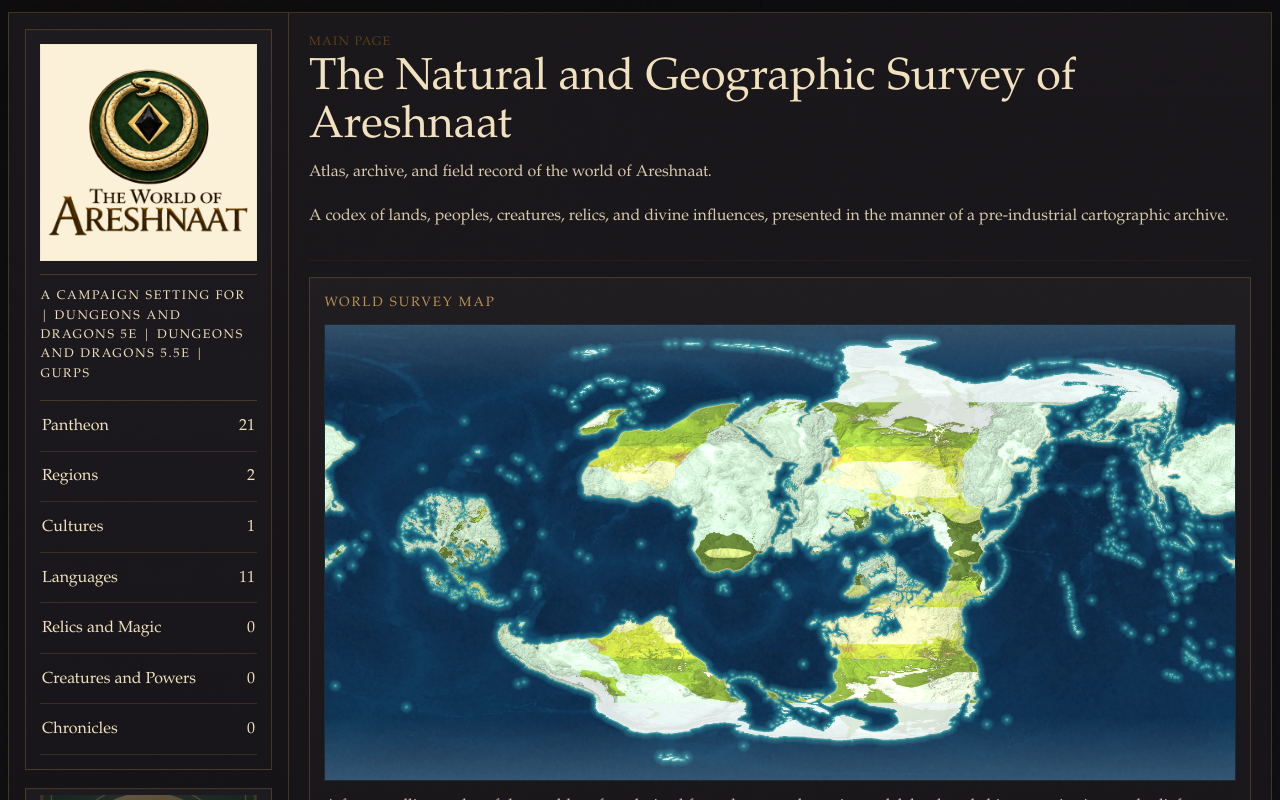
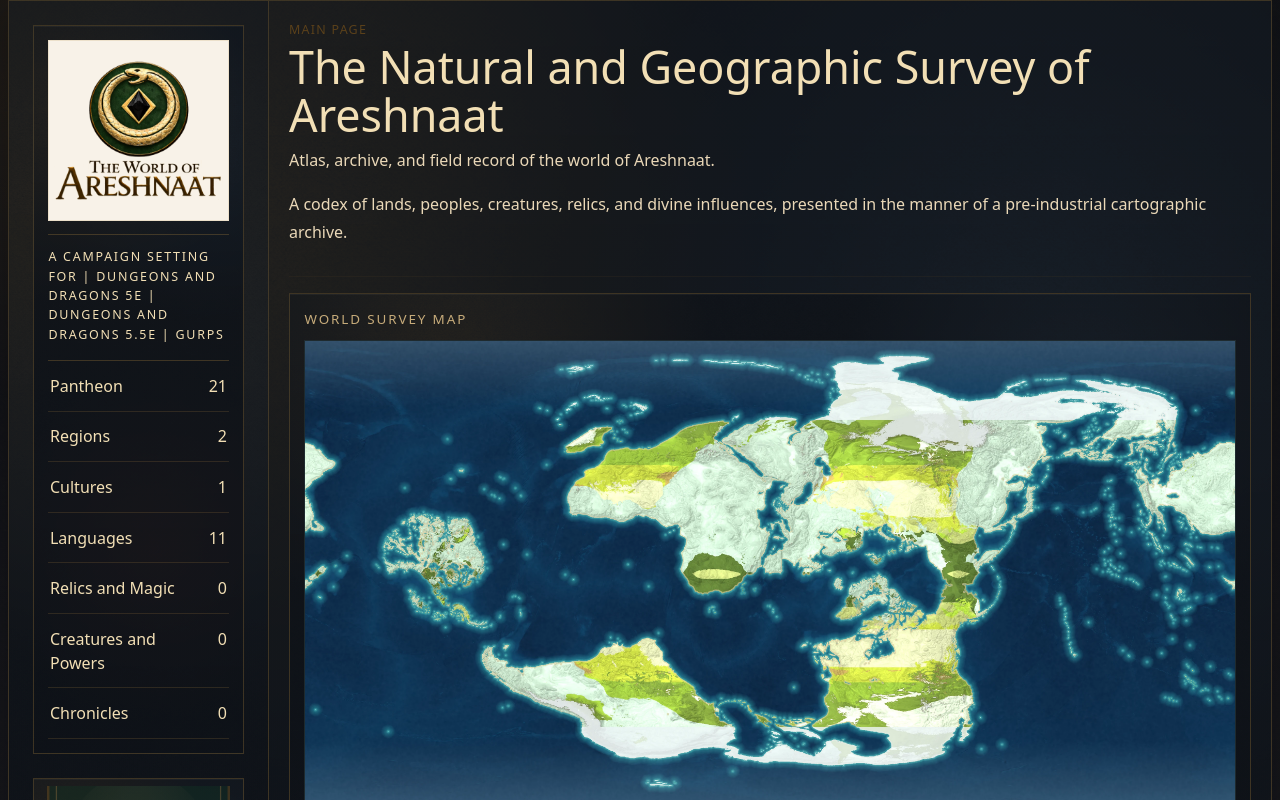
Before and after one commit to JJHerrmann/areshatlas, a Next.js app: page / in a window 1280 px wide. Shown: the top 800 px of the page. Built offline with nearby package versions, Linux system fonts and the light colour scheme.

Commit message:
style: wire theme tokens into codex shell

```diff
--- a/app/globals.css
+++ b/app/globals.css
@@ -1037,16 +1037,23 @@ body {
    Active theme below is the new dark codex pass. */
 
 :root {
-  --codex-bg: #121114;
-  --codex-panel: rgba(24, 22, 26, 0.94);
-  --codex-panel-soft: rgba(32, 28, 31, 0.88);
-  --codex-line: rgba(181, 143, 73, 0.28);
-  --codex-line-strong: rgba(205, 164, 90, 0.5);
-  --codex-gold: #d9bb7b;
-  --codex-gold-soft: #b89257;
-  --codex-ink-soft: #d7c9ae;
-  --codex-ink: #f1e1bf;
-  --codex-texture: url("/textures/black-paper.png");
+  --codex-bg: var(--token-color-semantic-bg-page);
+  --codex-panel: color-mix(in srgb, var(--token-color-semantic-bg-surface) 88%, black 12%);
+  --codex-panel-soft: color-mix(in srgb, var(--token-color-semantic-bg-surfaceRaised) 84%, black 16%);
+  --codex-line: var(--token-color-semantic-border-default);
+  --codex-line-strong: var(--token-color-semantic-border-strong);
+  --codex-gold: var(--token-color-primitive-gold-300);
+  --codex-gold-soft: var(--token-color-semantic-text-muted);
+  --codex-ink-soft: var(--token-color-semantic-text-primary);
+  --codex-ink: var(--token-color-semantic-text-strong);
+  --codex-texture: var(--theme-texture-image);
+  --codex-page-gradient: var(--theme-page-gradient);
+  --codex-cloud-gradient: var(--theme-cloud-gradient);
+  --codex-panel-gradient: var(--theme-panel-gradient);
+  --codex-panel-overlay: var(--theme-panel-overlay);
+  --codex-tab-active-gradient: var(--theme-tab-active-gradient);
+  --codex-divider-gradient: var(--theme-divider-gradient);
+  --codex-focus-ring: var(--token-color-semantic-focus-ring);
 }
 
 html {
@@ -1055,67 +1062,69 @@ html {
 
 body {
   background:
-    linear-gradient(rgba(9, 8, 10, 0.78), rgba(18, 17, 21, 0.84)),
+    linear-gradient(rgba(9, 8, 10, 0.72), rgba(18, 17, 21, 0.82)),
     var(--codex-texture),
-    radial-gradient(circle at 15% 0%, rgba(189, 140, 66, 0.09), transparent 34%),
-    radial-gradient(circle at 80% 12%, rgba(71, 87, 126, 0.12), transparent 28%),
-    linear-gradient(180deg, #0c0b0e 0%, #151316 58%, #111115 100%);
+    var(--codex-cloud-gradient),
+    var(--codex-page-gradient);
   color: var(--codex-ink-soft);
-  background-repeat: repeat, repeat, no-repeat, no-repeat, no-repeat;
-  background-size: auto, 420px 420px, auto, auto, auto;
-  background-attachment: fixed, fixed, fixed, fixed, fixed;
+  font-family: var(--token-font-family-body);
+  background-repeat: repeat, repeat, no-repeat, no-repeat;
+  background-size: auto, 420px 420px, cover, cover;
+  background-attachment: fixed, fixed, fixed, fixed;
 }
 
 .wiki-page-shell {
-  padding: 0.75rem 0 1.5rem;
+  padding: var(--token-layout-padding-page-mobile-y) 0 var(--token-layout-padding-page-desktop-y);
 }
 
 .wiki-page-frame {
-  width: min(1500px, calc(100% - 1rem));
+  width: min(var(--token-layout-max-width-page), calc(100% - 1rem));
   border: 1px solid var(--codex-line);
   background:
-    linear-gradient(rgba(24, 21, 25, 0.86), rgba(17, 16, 20, 0.9)),
+    var(--codex-panel-overlay),
     var(--codex-texture),
-    radial-gradient(circle at 30% 18%, rgba(255, 255, 255, 0.03), transparent 24%),
-    linear-gradient(180deg, rgba(29, 26, 30, 0.98), rgba(18, 17, 21, 0.98));
+    var(--codex-cloud-gradient),
+    var(--codex-panel-gradient);
   background-repeat: repeat, repeat, no-repeat, no-repeat;
-  background-size: auto, 320px 320px, auto, auto;
-  box-shadow: 0 18px 56px rgba(0, 0, 0, 0.48);
+  background-size: auto, 320px 320px, cover, cover;
+  box-shadow: var(--token-shadow-overlay);
 }
 
 .wiki-shell-layout {
-  grid-template-columns: 280px minmax(0, 1fr);
+  grid-template-columns: var(--token-layout-rails-sidebarDesktop) minmax(0, 1fr);
 }
 
 .wiki-sidebar {
-  padding: 1rem 1rem 1.2rem;
+  padding: var(--token-components-sidebarRail-padding);
   border-right: 1px solid var(--codex-line);
   background:
-    linear-gradient(rgba(24, 21, 24, 0.9), rgba(17, 15, 19, 0.92)),
+    var(--codex-panel-overlay),
     var(--codex-texture),
-    linear-gradient(180deg, rgba(26, 24, 27, 0.98), rgba(18, 16, 20, 0.98));
+    var(--codex-cloud-gradient),
+    var(--codex-panel-gradient);
   background-repeat: repeat, repeat, no-repeat;
-  background-size: auto, 260px 260px, auto;
+  background-size: auto, 260px 260px, cover, cover;
 }
 
 .wiki-sidebar-stack {
-  gap: 1.1rem;
+  gap: var(--token-components-sidebarRail-gap);
 }
 
 .wiki-box {
   border: 1px solid var(--codex-line);
   background:
-    linear-gradient(rgba(30, 27, 31, 0.8), rgba(23, 20, 24, 0.84)),
+    var(--codex-panel-overlay),
     var(--codex-texture),
-    linear-gradient(180deg, rgba(30, 27, 31, 0.88), rgba(23, 20, 24, 0.92));
+    var(--codex-cloud-gradient),
+    var(--codex-panel-gradient);
   background-repeat: repeat, repeat, no-repeat;
-  background-size: auto, 240px 240px, auto;
-  box-shadow: inset 0 1px 0 rgba(255, 255, 255, 0.02);
+  background-size: auto, 240px 240px, cover, cover;
+  box-shadow: inset 0 1px 0 var(--token-color-primitive-alpha-white4);
 }
 
 .wiki-logo-image {
-  border: 1px solid rgba(215, 187, 123, 0.18);
-  background: rgba(255, 245, 220, 0.98);
+  border: 1px solid var(--token-color-semantic-decorative-line);
+  background: var(--token-color-primitive-parchment-50);
 }
 
 .wiki-systemline {
@@ -1132,42 +1141,47 @@ body {
 
 .wiki-nav-link {
   padding: 0.8rem 0.1rem;
-  border-bottom-color: rgba(181, 143, 73, 0.2);
+  border-bottom-color: var(--token-color-semantic-decorative-line);
   color: var(--codex-ink);
   font-size: 1rem;
 }
 
 .wiki-nav-link:hover {
-  color: #fff0ca;
+  color: var(--token-color-semantic-text-strong);
 }
 
 .wiki-persistent-footer {
   border-top-color: var(--codex-line);
   background:
-    linear-gradient(rgba(16, 15, 18, 0.88), rgba(16, 15, 18, 0.88)),
+    var(--codex-panel-overlay),
     var(--codex-texture),
-    rgba(17, 16, 19, 0.96);
-  background-size: auto, 260px 260px, auto;
+    var(--codex-cloud-gradient),
+    var(--codex-panel-gradient);
+  background-size: auto, 260px 260px, cover, cover;
 }
 
 .wiki-persistent-footer-banner {
-  background: linear-gradient(180deg, rgba(95, 77, 44, 0.88), rgba(66, 53, 31, 0.98));
-  color: #f4dfad;
+  background: linear-gradient(
+    180deg,
+    color-mix(in srgb, var(--token-color-primitive-gold-700) 55%, var(--token-color-semantic-bg-surface)),
+    color-mix(in srgb, var(--token-color-primitive-gold-600) 35%, var(--token-color-semantic-bg-page))
+  );
+  color: var(--token-color-semantic-text-strong);
 }
 
 .wiki-persistent-footer-link {
   border-color: var(--codex-line);
-  background: rgba(34, 29, 33, 0.94);
+  background: color-mix(in srgb, var(--token-color-semantic-bg-surfaceRaised) 86%, black 14%);
   color: var(--codex-ink);
 }
 
 .wiki-persistent-footer-link:hover {
-  background: rgba(49, 40, 37, 0.98);
+  background: color-mix(in srgb, var(--token-color-semantic-bg-surfaceRaised) 72%, var(--token-color-primitive-gold-700) 28%);
   border-color: var(--codex-line-strong);
 }
 
 .wiki-persistent-footer-count {
-  color: rgba(217, 187, 123, 0.76);
+  color: color-mix(in srgb, var(--token-color-primitive-gold-300) 76%, transparent);
 }
 
 .codex-backlink,
@@ -1182,14 +1196,14 @@ body {
 
 .codex-breadcrumb-pill {
   border-color: var(--codex-line);
-  background: rgba(27, 24, 28, 0.86);
+  background: color-mix(in srgb, var(--token-color-semantic-bg-surface) 82%, black 18%);
   color: var(--codex-gold);
 }
 
 .codex-breadcrumb-pill:hover {
-  background: rgba(56, 43, 33, 0.88);
+  background: color-mix(in srgb, var(--token-color-semantic-bg-surfaceRaised) 72%, var(--token-color-primitive-gold-700) 28%);
   border-color: var(--codex-line-strong);
-  color: #f5e7c7;
+  color: var(--token-color-semantic-text-strong);
 }
 
 .codex-page-title,
@@ -1206,6 +1220,8 @@ body {
 .codex-page-title {
   font-size: clamp(2.9rem, 5vw, 4.6rem);
   letter-spacing: -0.035em;
+  font-family: var(--token-font-family-display);
+  font-weight: var(--token-typography-roles-articleTitle-fontWeight);
 }
 
 .codex-page-summary,
@@ -1218,6 +1234,7 @@ body {
 .wiki-subtitle,
 .wiki-logo-caption {
   color: var(--codex-ink-soft);
+  font-family: var(--token-font-family-body);
 }
 
 .codex-entry-layout.with-sidebar {
@@ -1242,10 +1259,11 @@ body {
   margin: 1.4rem 0 1.8rem;
   border: 1px solid var(--codex-line);
   background:
-    linear-gradient(rgba(19, 18, 21, 0.82), rgba(19, 18, 21, 0.82)),
+    var(--codex-panel-overlay),
     var(--codex-texture),
-    rgba(18, 17, 20, 0.82);
-  background-size: auto, 220px 220px, auto;
+    var(--codex-cloud-gradient),
+    var(--codex-panel-gradient);
+  background-size: auto, 220px 220px, cover, cover;
 }
 
 .codex-deity-tab {
@@ -1255,10 +1273,10 @@ body {
   min-height: 50px;
   padding: 0.85rem 1.35rem;
   border-right: 1px solid var(--codex-line);
-  color: rgba(226, 199, 144, 0.74);
+  color: color-mix(in srgb, var(--token-color-semantic-text-muted) 78%, transparent);
   font-size: 0.98rem;
   text-decoration: none;
-  transition: background-color 140ms ease, color 140ms ease;
+  transition: var(--token-interaction-transition-background), var(--token-interaction-transition-color);
 }
 
 .codex-deity-tab:last-child {
@@ -1267,8 +1285,8 @@ body {
 
 .codex-deity-tab:hover,
 .codex-deity-tab.is-active {
-  background: linear-gradient(180deg, rgba(86, 64, 39, 0.58), rgba(49, 37, 28, 0.78));
-  color: #fae2ad;
+  background: var(--codex-tab-active-gradient);
+  color: var(--token-color-semantic-text-strong);
 }
 
 .codex-deity-tab.is-active::after {
@@ -1280,7 +1298,7 @@ body {
   height: 12px;
   border-right: 1px solid var(--codex-line-strong);
   border-bottom: 1px solid var(--codex-line-strong);
-  background: rgba(73, 54, 34, 0.98);
+  background: color-mix(in srgb, var(--token-color-primitive-gold-700) 32%, var(--token-color-semantic-bg-surface) 68%);
   transform: translateX(-50%) rotate(45deg);
 }
 
@@ -1296,7 +1314,7 @@ body {
   content: "";
   height: 1px;
   flex: 1 1 auto;
-  background: linear-gradient(90deg, rgba(195, 158, 90, 0.55), rgba(195, 158, 90, 0.08));
+  background: var(--codex-divider-gradient);
 }
 
 .codex-frontmatter-panel,
@@ -1306,11 +1324,12 @@ body {
 .wiki-banner-box {
   border-color: var(--codex-line);
   background:
-    linear-gradient(rgba(28, 25, 30, 0.84), rgba(22, 20, 24, 0.88)),
+    var(--codex-panel-overlay),
     var(--codex-texture),
-    linear-gradient(180deg, rgba(29, 26, 31, 0.92), rgba(22, 20, 24, 0.92));
+    var(--codex-cloud-gradient),
+    var(--codex-panel-gradient);
   background-repeat: repeat, repeat, no-repeat;
-  background-size: auto, 240px 240px, auto;
+  background-size: auto, 240px 240px, cover, cover;
 }
 
 .codex-infobox {
@@ -1349,7 +1368,7 @@ body {
   content: "";
   position: absolute;
   inset: 0;
-  border: 1px solid rgba(223, 190, 125, 0.32);
+  border: 1px solid color-mix(in srgb, var(--token-color-primitive-gold-300) 32%, transparent);
   pointer-events: none;
 }
 
@@ -1359,11 +1378,11 @@ body {
 
 .codex-infobox-image {
   border: 0;
-  background: #0e0d12;
+  background: color-mix(in srgb, var(--token-color-semantic-bg-page) 88%, black 12%);
 }
 
 .codex-infobox-section {
-  border-top-color: rgba(181, 143, 73, 0.18);
+  border-top-color: var(--token-color-semantic-decorative-line);
   padding-top: 1rem;
 }
 
@@ -1378,7 +1397,7 @@ body {
 }
 
 .codex-field-icon {
-  color: #e0ba73;
+  color: var(--token-color-primitive-gold-300);
   font-size: 1rem;
   width: 1rem;
   text-align: center;
@@ -1396,13 +1415,13 @@ body {
 .codex-inline-link,
 .codex-infobox-link,
 .codex-prose a {
-  color: #e0bb75;
-  text-decoration-color: rgba(224, 187, 117, 0.34);
+  color: var(--token-color-semantic-text-link);
+  text-decoration-color: color-mix(in srgb, var(--token-color-primitive-gold-300) 34%, transparent);
 }
 
 .codex-color-swatch {
-  border-color: rgba(223, 190, 125, 0.38);
-  box-shadow: inset 0 0 0 1px rgba(255, 255, 255, 0.12);
+  border-color: color-mix(in srgb, var(--token-color-primitive-gold-300) 38%, transparent);
+  box-shadow: inset 0 0 0 1px var(--token-color-primitive-alpha-white10);
 }
 
 .wiki-banner-box {
--- a/app/layout.tsx
+++ b/app/layout.tsx
@@ -5,10 +5,12 @@ import { Suspense } from "react";
 import StreamRefreshController from "@/components/codex/StreamRefreshController";
 import PersistentFooter from "@/components/codex/PersistentFooter";
 import WikiSidebar from "@/components/codex/WikiSidebar";
+import { getThemeCssVariables } from "@/src/theme/cssVariables";
 import "./globals.css";
 
 const publicRoot = path.join(process.cwd(), "public");
 const siteIcoPath = path.join(publicRoot, "site.ico");
+const themeCssVariables = getThemeCssVariables();
 
 export const metadata: Metadata = {
   title: "Aresh Codex",
@@ -25,6 +27,7 @@ export default function RootLayout({
     <html lang="en">
       <head>
         <link rel="stylesheet" href="/vendor/rpg-awesome/css/rpg-awesome.min.css" />
+        <style id="theme-tokens">{themeCssVariables}</style>
       </head>
       <body>
         <Suspense fallback={null}>
--- /dev/null
+++ b/src/theme/cssVariables.ts
@@ -0,0 +1,83 @@
+import { tokens } from "@/src/theme/tokens";
+
+function entriesToCssVars(
+  prefix: string,
+  value: unknown,
+  lines: string[],
+): void {
+  if (value === null || value === undefined) {
+    return;
+  }
+
+  if (Array.isArray(value)) {
+    value.forEach((item, index) => {
+      entriesToCssVars(`${prefix}-${index}`, item, lines);
+    });
+    return;
+  }
+
+  if (typeof value === "object") {
+    for (const [key, nested] of Object.entries(value as Record<string, unknown>)) {
+      entriesToCssVars(`${prefix}-${key}`, nested, lines);
+    }
+    return;
+  }
+
+  lines.push(`  --${prefix}: ${String(value)};`);
+}
+
+export function getThemeCssVariables(): string {
+  const lines = [":root {"];
+
+  entriesToCssVars("token-breakpoint", tokens.breakpoints, lines);
+  entriesToCssVars("token-font-family", tokens.fontFamilies, lines);
+  entriesToCssVars("token-font-weight", tokens.fontWeights, lines);
+  entriesToCssVars("token-line-height", tokens.lineHeights, lines);
+  entriesToCssVars("token-letter-spacing", tokens.letterSpacing, lines);
+  entriesToCssVars("token-color-primitive", tokens.colors.primitive, lines);
+  entriesToCssVars("token-color-semantic", tokens.colors.semantic, lines);
+  entriesToCssVars("token-spacing", tokens.spacing, lines);
+  entriesToCssVars("token-radius", tokens.radius, lines);
+  entriesToCssVars("token-border-width", tokens.borderWidth, lines);
+  entriesToCssVars("token-shadow", tokens.shadows, lines);
+  entriesToCssVars("token-opacity", tokens.opacity, lines);
+  entriesToCssVars("token-motion-duration", tokens.motion.duration, lines);
+  entriesToCssVars("token-motion-easing", tokens.motion.easing, lines);
+  entriesToCssVars("token-z-index", tokens.zIndex, lines);
+  entriesToCssVars("token-layout-max-width", tokens.layout.maxWidth, lines);
+  entriesToCssVars("token-layout-columns", tokens.layout.columns, lines);
+  entriesToCssVars("token-layout-rails", tokens.layout.rails, lines);
+  entriesToCssVars("token-layout-gaps", tokens.layout.gaps, lines);
+  entriesToCssVars("token-layout-padding", tokens.layout.padding, lines);
+  entriesToCssVars("token-layout-sticky", tokens.layout.sticky, lines);
+  entriesToCssVars("token-typography-roles", tokens.typography.roles, lines);
+  entriesToCssVars("token-semantic-headings", tokens.semantic.headings, lines);
+  entriesToCssVars("token-semantic-spacing", tokens.semantic.spacing, lines);
+  entriesToCssVars("token-semantic-relationships", tokens.semantic.relationships, lines);
+  entriesToCssVars("token-interaction-transition", tokens.interaction.transition, lines);
+  entriesToCssVars("token-interaction-states", tokens.interaction.states, lines);
+  entriesToCssVars("token-components", tokens.components, lines);
+
+  lines.push('  --theme-texture-image: url("/textures/black-paper.png");');
+  lines.push(
+    "  --theme-cloud-gradient: radial-gradient(circle at 16% 12%, var(--token-color-primitive-gold-500) 0%, transparent 28%), radial-gradient(circle at 82% 18%, var(--token-color-primitive-blue-500) 0%, transparent 26%), radial-gradient(circle at 58% 72%, var(--token-color-primitive-red-600) 0%, transparent 32%);",
+  );
+  lines.push(
+    "  --theme-page-gradient: linear-gradient(180deg, var(--token-color-semantic-bg-page) 0%, var(--token-color-semantic-bg-canvas) 45%, var(--token-color-semantic-bg-surface) 100%);",
+  );
+  lines.push(
+    "  --theme-panel-gradient: linear-gradient(180deg, color-mix(in srgb, var(--token-color-semantic-bg-surfaceRaised) 92%, black 8%), color-mix(in srgb, var(--token-color-semantic-bg-surface) 94%, black 6%));",
+  );
+  lines.push(
+    "  --theme-panel-overlay: linear-gradient(rgba(12, 16, 22, 0.82), rgba(12, 16, 22, 0.9));",
+  );
+  lines.push(
+    "  --theme-tab-active-gradient: linear-gradient(180deg, color-mix(in srgb, var(--token-color-primitive-gold-700) 68%, transparent), color-mix(in srgb, var(--token-color-primitive-red-600) 32%, var(--token-color-semantic-bg-surface) 68%));",
+  );
+  lines.push(
+    "  --theme-divider-gradient: linear-gradient(90deg, color-mix(in srgb, var(--token-color-primitive-gold-400) 70%, transparent), transparent);",
+  );
+  lines.push("}");
+
+  return lines.join("\n");
+}
```
